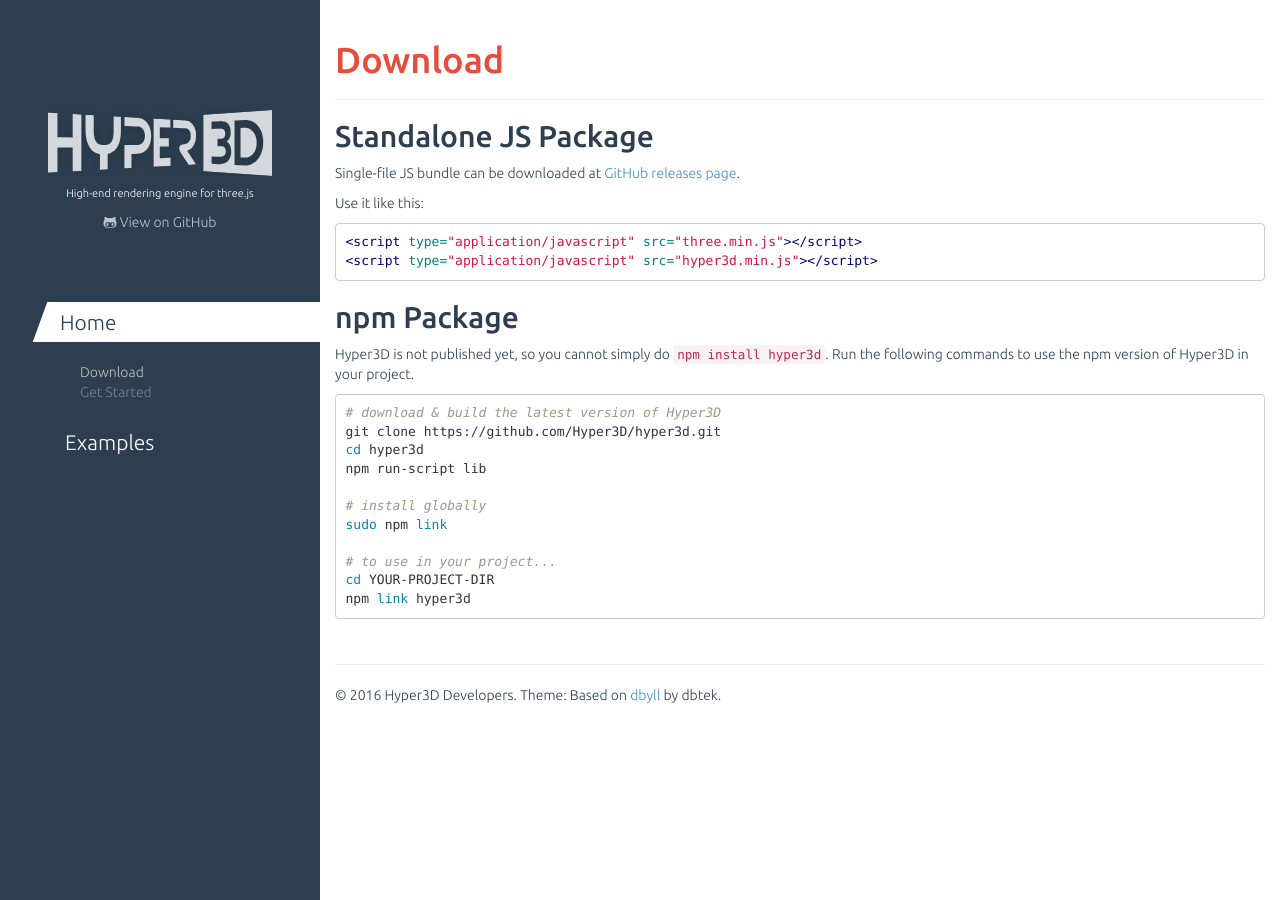
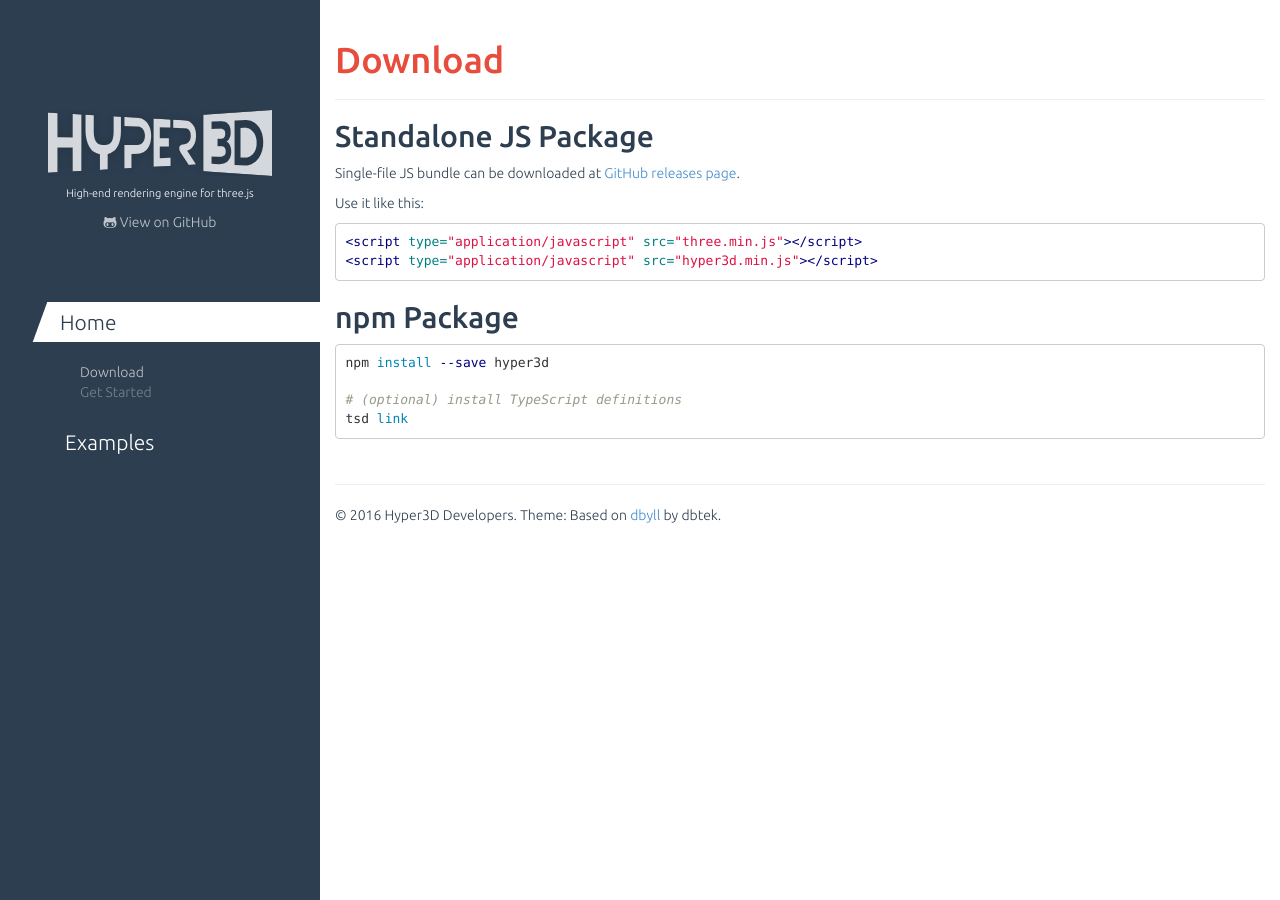
Before and after one commit to Hyper3D/hyper3d.github.io, a Jekyll site: the page built from download.md, in a window 1280 px wide. Built offline with Jekyll 4.4.1, drawn with Linux system fonts in a browser that asks for light colours; Markdown is read by kramdown in place of the engine named in the settings.

Commit message:
Update download.md

````diff
--- a/download.md
+++ b/download.md
@@ -18,19 +18,9 @@
 npm Package
 -----------
 
-Hyper3D is not published yet, so you cannot simply do `npm install hyper3d`.
-Run the following commands to use the npm version of Hyper3D in your project.
+```bash
+npm install --save hyper3d
 
-```bash
-# download & build the latest version of Hyper3D
-git clone https://github.com/Hyper3D/hyper3d.git
-cd hyper3d
-npm run-script lib
-
-# install globally
-sudo npm link
-
-# to use in your project...
-cd YOUR-PROJECT-DIR
-npm link hyper3d
+# (optional) install TypeScript definitions
+tsd link
 ```
````
